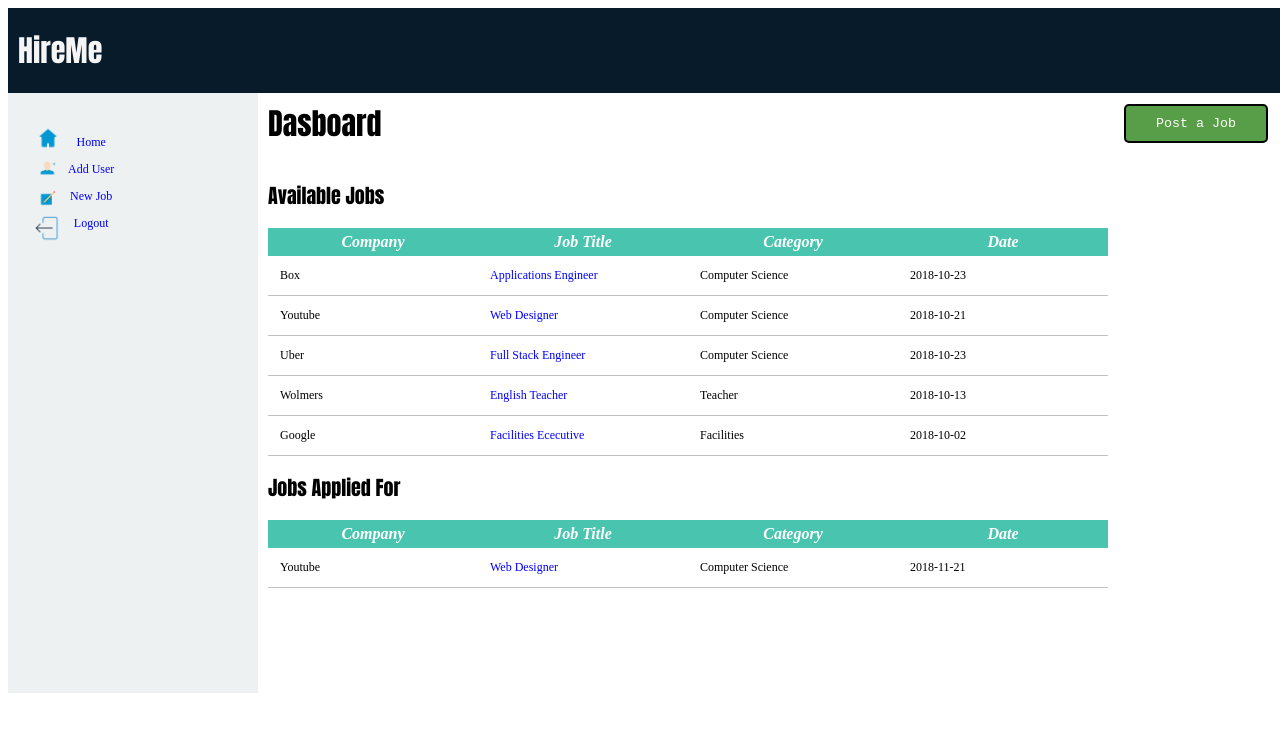
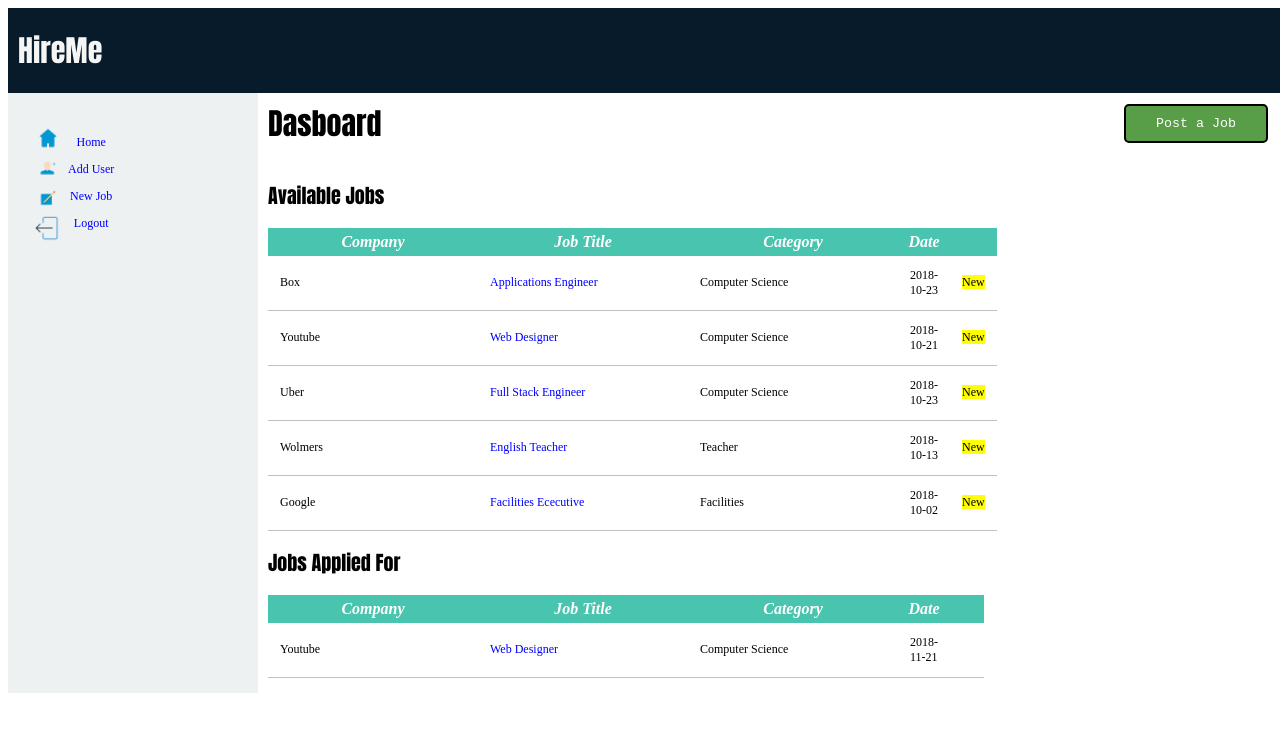
Before and after one commit to JeromeCameron/info2180-project3, a PHP site: page /home.php in a window 1280 px wide. Shown: the top 732 px of the page. Run offline with PHP 8.4, Linux system fonts and the light colour scheme; data comes from the database, SQL or seed files in the repository; some libraries are stand-ins or nearby versions.

Commit message:
added new indicator

```diff
--- a/dashboard.css
+++ b/dashboard.css
@@ -66,10 +66,18 @@
     color: blue;
 }
 
-td:nth-of-type(5){
+td:nth-of-type(5), td:nth-of-type(4){
+    width: 10px;
+    text-align: left;
+}
+
+th + th + th + th + th, th + th + th + th {
+    width: 10px;
+}
+
+.hide{
     display: none;
 }
-
-th + th + th + th + th{
-    display: none;
-}
+/*.show{*/
+/*    background-color: yellow;*/
+/*}*/
--- a/dashboard.php
+++ b/dashboard.php
@@ -7,6 +7,7 @@
 $username = getenv('C9_USER');
 $password = '';
 $dbname = 'hireme';
+$new = "New";
 
 $conn = new PDO("mysql:host=$host;dbname=$dbname", $username, $password);
 
@@ -15,23 +16,31 @@
 $results = $stmt->fetchAll(PDO::FETCH_ASSOC);
 
 echo '<h2>Available Jobs</h2>';
-echo '<table>';
+echo '<table id = "AvailableJobs">';
 
 echo '<tr>';
 echo '<th>'. "Company" . '</th>';
 echo '<th>'. "Job Title" . '</th>';
 echo '<th>'. "Category" . '</th>';
 echo '<th>'. "Date" . '</th>';
-echo '<th class = "hide">'. "ID" . '</th>';
+echo '<th></th>';
 echo '</tr>';
 
 foreach ($results as $row) {
   echo '<tr>';
   echo '<td>' . $row['company_name'] . '</td>';
-  echo '<td>' . '<a class = "job" href = "jobDetails.html" target="iframe_a" id =' . $row['id'] . '>' . $row['job_title'] . '</a>' . '</td>';
+  echo '<td>' . '<a class = "job" href = "" id =' . $row['id'] . '>' . $row['job_title'] . '</a>' . '</td>';
   echo '<td>' . $row['category'] . '</td>';
   echo '<td>' . $row['date_posted'] . '</td>';
-  echo '<td class = "hide">' . $row['id'] . '</td>';
+
+  //$diff = date_diff(date("Y-m-d"), $row['date_posted']);
+  //echo $diff->format("%R%a days");
+  if((date("Y-m-d")-$row['date_posted']) === 0){
+    echo '<td class = "show" ><mark>'.$new.'</mark></td>';
+  }else{
+    echo '<td class = "hide" ></td>';
+  }
+
   echo '</tr>';
 }
 
@@ -51,7 +60,7 @@
 echo '<th>'. "Job Title" . '</th>';
 echo '<th>'. "Category" . '</th>';
 echo '<th>'. "Date" . '</th>';
-echo '<th class = "hide">'. "ID" . '</th>';
+echo '<th></th>';
 echo '</tr>';
 
 foreach ($results as $row) {
@@ -60,7 +69,7 @@
   echo '<td>' . '<a class = "job" href = "jobDetails.html" target="iframe_a" id =' . $row['id'] . '>' . $row['job_title'] . '</a>' . '</td>';
   echo '<td>' . $row['category'] . '</td>';
   echo '<td>' . $row['date_applied'] . '</td>';
-  echo '<td class = "hide">' . $row['id'] . '</td>';
+  echo '<td></td>';
   echo '</tr>';
 }
 
--- a/home.php
+++ b/home.php
@@ -37,10 +37,10 @@
             </div>
 
             <div id = "box2">
-                <a class= "navLink" id = "dashboard" href="dashboard.html" target="iframe_a">Home</a>
-                <a class= "navLink" id = "add_user" href="addUser.php" target="iframe_a">Add User</a>
-                <a class= "navLink" id = "add_job" href="addJob.php" target="iframe_a">New Job</a>
-                <a class= "navLink" id = "logout" href="logout.php" target="iframe_a">Logout</a>
+                <a class= "navLink" id = "dashboard" href="">Home</a>
+                <a class= "navLink" id = "add_user" href="" >Add User</a>
+                <a class= "navLink" id = "add_job" href="" >New Job</a>
+                <a class= "navLink" id = "logout" href="">Logout</a>
             </div>
 
         </div>
```
